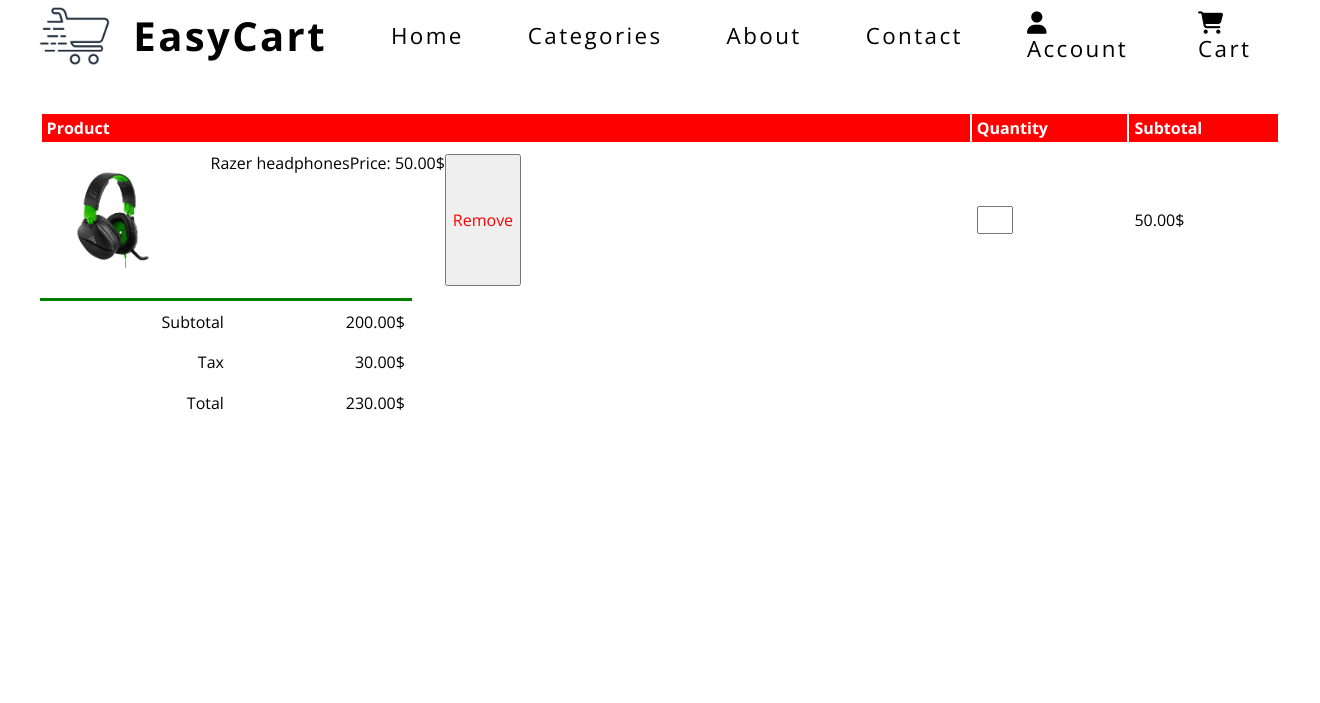
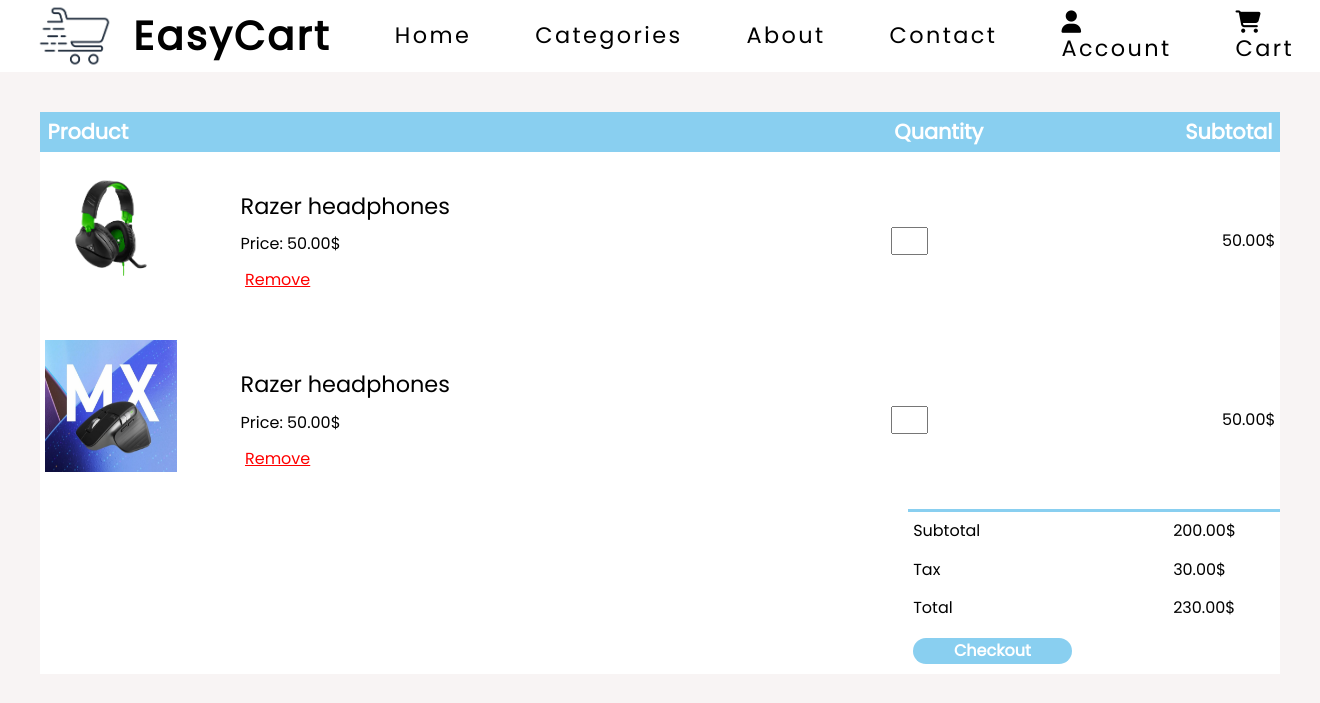
Before and after one commit to Zakjer/EasyCart, a Django app: template shop/templates/cart.html in a window 1320 px wide. Shown: the top 703 px of the page. Run offline with Django 4.2, Linux system fonts and the light colour scheme; the template is opened without the code that fills it, so the values that code supplies are empty; some libraries are stand-ins or nearby versions.

Commit message:
Finishing creating cart

```diff
--- a/shop/templates/cart.html
+++ b/shop/templates/cart.html
@@ -9,7 +9,7 @@
     <link rel="preconnect" href="https://fonts.gstatic.com" crossorigin />
     <link rel="stylesheet" href="https://unpkg.com/aos@next/dist/aos.css" />
     <link
-      href="https://fonts.googleapis.com/css2?family=Inter:wght@700&family=Open+Sans:ital,wght@0,400;0,700;1,400&family=Poppins:wght@300;900&display=swap"
+      href="https://fonts.googleapis.com/css2?family=Poppins&display=swap"
       rel="stylesheet"
     />
     <link rel="icon" type="image/x-icon" href="../../static/images/Cart.jpg" />
@@ -22,7 +22,10 @@
   <body>
     <nav class="navbar">
       <div class="main-nav">
-        <img src="../../static/images/Cart.jpg" alt="Image of shopping cart" />
+        <img
+          src="../../static/images/Favicon.png"
+          alt="Image of shopping cart"
+        />
         <a id="name" href="">EasyCart</a>
         <a href="">Home</a><a href="">Categories</a><a href="">About</a
         ><a href="">Contact</a>
@@ -37,19 +40,35 @@
         <tr>
           <th>Product</th>
           <th>Quantity</th>
-          <th>Subtotal</th>
+          <th class="subtotal">Subtotal</th>
         </tr>
         <tr>
           <td>
             <div class="cart-details">
               <img src="../../static/images/example2.png" alt="" />
-              <p>Razer headphones</p>
-              <p>Price: 50.00$</p>
-              <button>Remove</button>
+              <div class="item-text">
+                <p class="product-name">Razer headphones</p>
+                <p>Price: 50.00$</p>
+                <button class="remove">Remove</button>
+              </div>
             </div>
           </td>
-          <td><input type="number" /></td>
-          <td>50.00$</td>
+          <td><input min=1 max=99 type="number" /></td>
+          <td class="subtotal-value">50.00$</td>
+        </tr>
+        <tr>
+          <td>
+            <div class="cart-details">
+              <img src="../../static/images/Mouse.jpg" alt="" />
+              <div class="item-text">
+                <p class="product-name">Razer headphones</p>
+                <p>Price: 50.00$</p>
+                <button class="remove">Remove</button>
+              </div>
+            </div>
+          </td>
+          <td><input min=1 max=99 type="number" /></td>
+          <td class="subtotal-value">50.00$</td>
         </tr>
       </table>
 
@@ -67,6 +86,9 @@
             <td>Total</td>
             <td>230.00$</td>
           </tr>
+          <tr>
+            <td><button class="checkout">Checkout</button></td>
+          </tr>
         </table>
       </div>
     </section>
--- a/static/css/styles-cart.css
+++ b/static/css/styles-cart.css
@@ -3,8 +3,8 @@
 }
 
 body {
-    font-family: 'Open Sans', Arial, Helvetica, sans-serif;
-    background-color: white;
+    font-family: Poppins, Arial, Helvetica, sans-serif;
+    background-color: rgb(248, 244, 244);
 }
 
 nav {
@@ -52,10 +52,13 @@
 
 table {
     width: 100%;
+    border-collapse: collapse;
 }
 
 .cart {
     margin: 3vw;
+    background-color: white;
+    padding: 0px;
 }
 
 .cart-details {
@@ -63,11 +66,37 @@
     flex-wrap: wrap;
 }
 
+.cart-details p {
+    margin: 1rem;
+}
+
+.cart-details button {
+    margin: 0.9rem;
+    margin-top: 0rem;
+}
+
+.subtotal {
+    text-align: right;
+}
+
+.subtotal-value {
+    text-align: right;
+}
+
+.product-name {
+    font-size: 1.4rem;
+}
+
+.item-text {
+    margin: 1rem;
+}
+
 th {
     text-align: left;
-    padding: 5px;
+    padding: 8px;
     color: white;
-    background-color: red;
+    background-color: rgb(137, 207, 240);
+    font-size: 1.3rem;
 }
 
 td {
@@ -80,8 +109,17 @@
     padding: 5px;
 }
 
-td button {
+.remove {
+    font-size: 1rem;
     color: red;
+    background-color: white;
+    border: none;
+    text-decoration: underline;
+    transition: color 0.3s;
+}
+
+.remove:hover {
+    color: rgb(197, 3, 3);
 }
 
 td img {
@@ -92,10 +130,26 @@
 
 .total-price {
     display: flex;
-    text-align: right;
+    justify-content: flex-end;
 }
 
 .total-price table {
-    border-top: 3px solid green;
+    border-top: 3px solid rgb(137, 207, 240);
     width: 30%;
 }
+
+.checkout {
+    color: white;
+    font-weight: bold;
+    background-color: rgb(137, 207, 240);
+    border: none;
+    height: 2vw;
+    width: 12vw;
+    border-radius: 30px;
+    font-size: 1rem;
+    transition: background-color 0.5s;
+}
+
+.checkout:hover {
+    background-color: rgb(86, 190, 238);
+}
```
Also changed, not shown: static/images/Favicon.png (added), static/images/Mouse.jpg (added).
